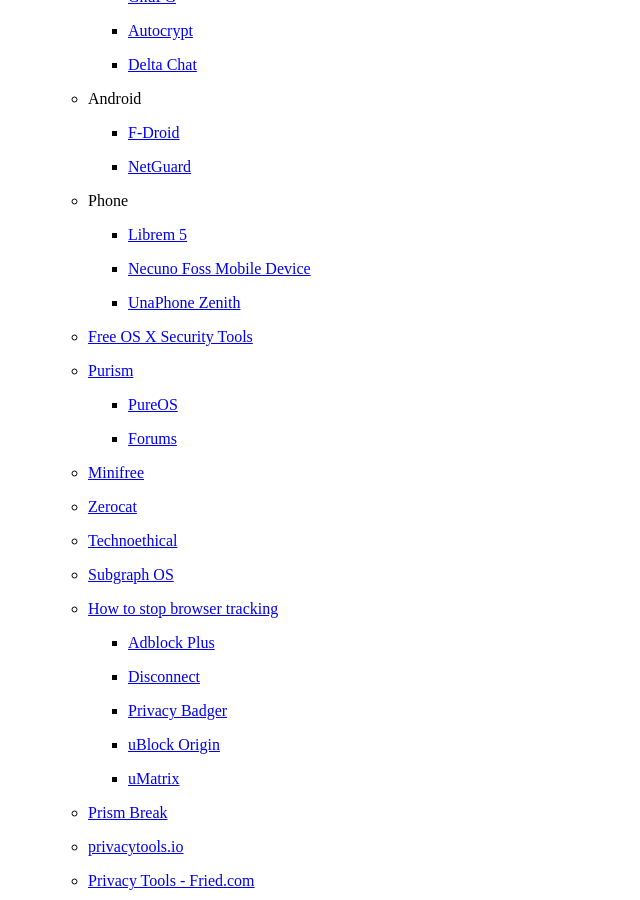
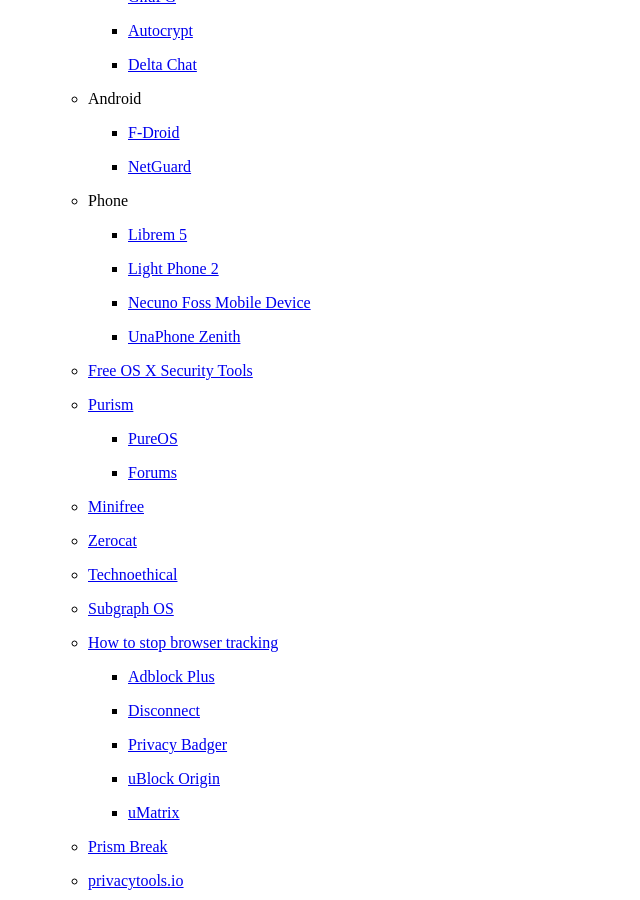
Before and after one commit to wahn/jan_walter_org, a Jekyll site: the page built from links/index.md, in a window 1280 px wide and 900 px high, scrolled down 5259 px. Shown: the whole window, without its empty margins (0-640 px from the left). Built offline with Jekyll 4.4.1, drawn with Linux system fonts in a browser that asks for light colours; Markdown is read by kramdown in place of the engine named in the settings.

Commit message:
Link to Light Phone 2.

```diff
--- a/links/index.md
+++ b/links/index.md
@@ -339,6 +339,8 @@
 
         + [Librem 5](https://puri.sm/shop/librem-5)
 
+        + [Light Phone 2](https://www.indiegogo.com/projects/light-phone-2#)
+
         + [Necuno Foss Mobile Device](https://necunos.com/mobile)
 
         + [UnaPhone Zenith](https://unaos.com/devices.html)
```
